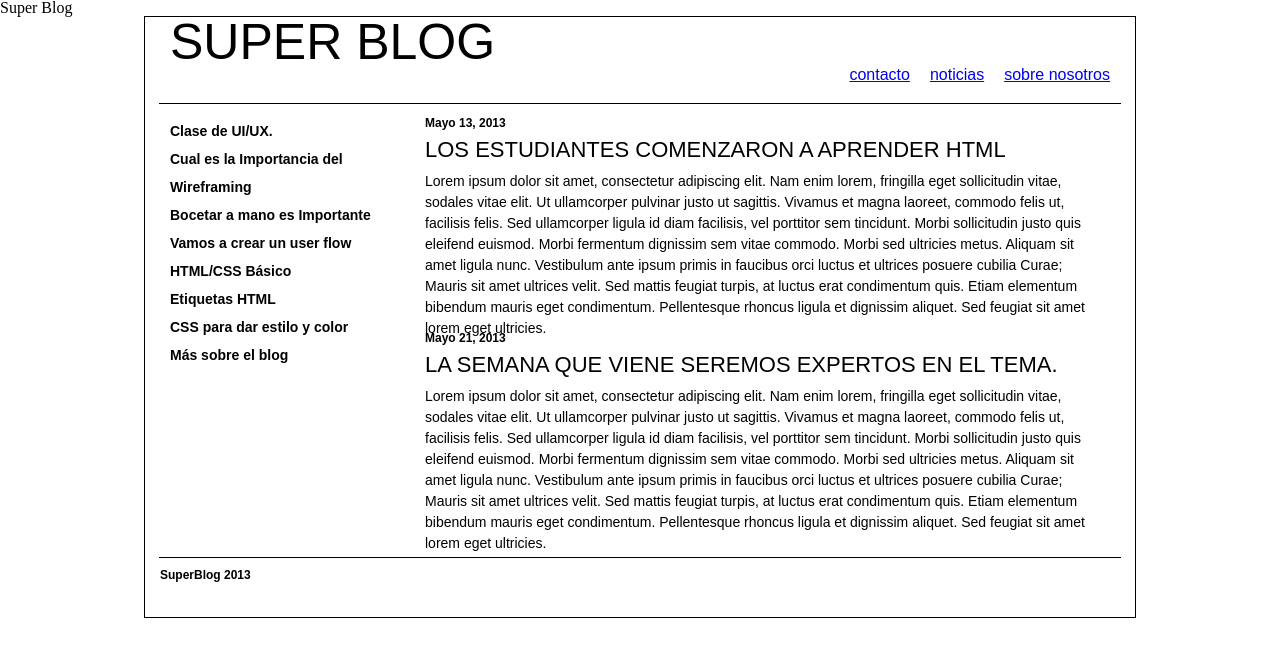
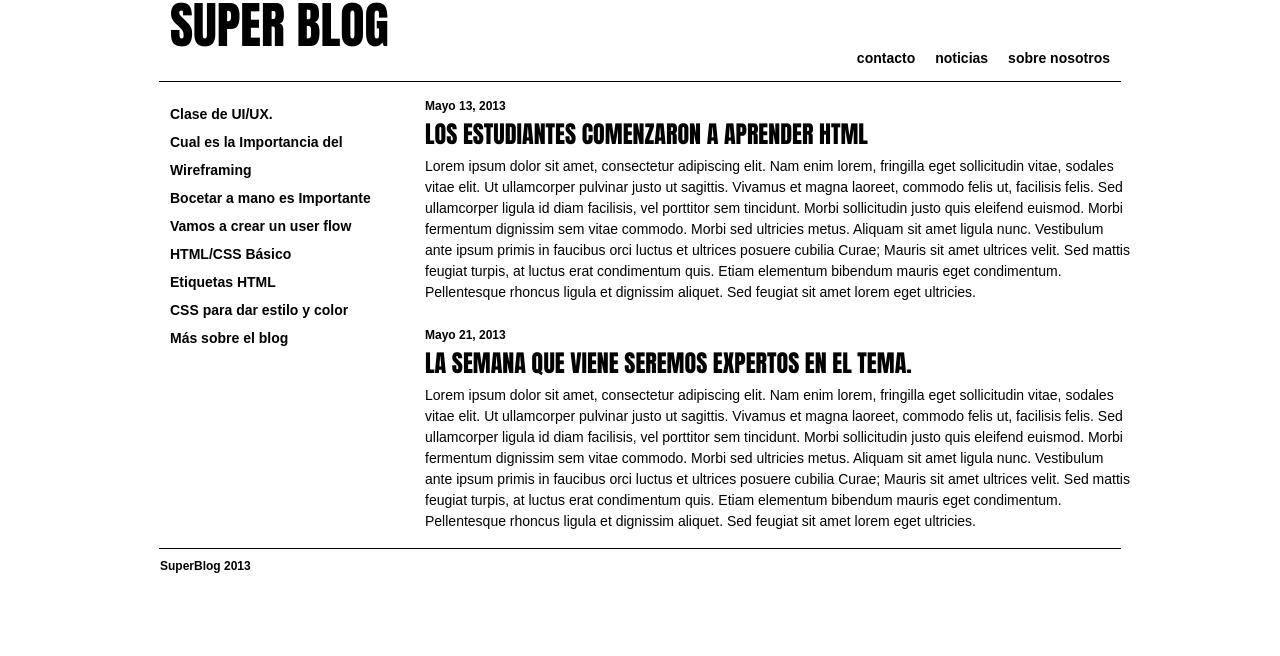
Before and after one commit to JotaDesign/Taller-Gra-fico, a plain HTML site: page Semana 2/index.html in a window 1280 px wide. Drawn offline with Linux system fonts and the light colour scheme.

Commit message:
Arreglos

```diff
--- a/Semana 2/css/stylesheet.css
+++ b/Semana 2/css/stylesheet.css
@@ -1,17 +1,11 @@
 .wrapper {
 	margin: auto;
 	width: 990px;
-	height: 600px;
 	font-family: arial;
-	border: 1px solid;
-}
-
-header {
-	width: 990px;
-	height: 90px;
 }
 
 h1 {
+	font-family: impact;
 	font-size: 50px;
 	padding-left: 25px;
 }
@@ -19,7 +13,7 @@ h1 {
 nav {
 	float: right;
 	padding-right: 25px;
-	padding-bottom: 20px;
+	padding-bottom: 15px;
 	text-decoration: none;
 }
 
@@ -32,7 +26,6 @@ nav {
 aside {
 	float: left;
 	width: 230px;
-	height: 365px;
 	line-height: 200%;
 	font-size: 14px;
 	padding-left: 25px;
@@ -43,13 +36,7 @@ aside {
 section {
 	float: left;
 	width: 708px;
-	height: 450px;
 	padding-left: 25px;
-}
-
-article {
-	width: 675px;
-	height: 215px;
 }
 
 h5 {
@@ -59,8 +46,8 @@ h5 {
 }
 
 h2 {
-	font-size: 22px;
-	font-family: Arial;
+	font-size: 24px;
+	font-family: impact;
 	padding-top: 10px;
 	padding-bottom: 10px;
 }
@@ -79,3 +66,10 @@ footer p {
 	font-weight: bold;
 	padding-left: 15px;
 }
+
+a {
+	text-decoration: none;
+	color: black;
+	font-weight: bold;
+	font-size: 14px;
+}
--- a/Semana 2/index.html
+++ b/Semana 2/index.html
@@ -1,8 +1,8 @@
-<!docktype html>
+<!DOCTYPE html>
 <html lang="en">
 <head>
 	<meta charset="UTF-8">
-	<tittle>Super Blog</tittle>
+	<title>Super Blog</title>
 	<link rel="stylesheet" type="text/css" href="css/reset.css">
 	<link rel="stylesheet" type="text/css" href="css/stylesheet.css">
 </head>
@@ -15,7 +15,7 @@
 				<ul class="botones">
 					<li><a href="contacto.html">contacto</a></li>
 					<li><a href="noticias.html">noticias</a></li>
-					<li><a href="sobre nosotros.html">sobre nosotros</a></li>
+					<li><a href="sobre_nosotros.html">sobre nosotros</a></li>
 				</ul>
 		</nav>
 		<hr width="960" color="black" align="center" size="1px">
@@ -38,12 +38,13 @@
 					<h2>LOS ESTUDIANTES COMENZARON A APRENDER HTML</h2>
 					<P>Lorem ipsum dolor sit amet, consectetur adipiscing elit. Nam enim lorem, fringilla eget sollicitudin vitae, sodales vitae elit. Ut ullamcorper pulvinar justo ut sagittis. Vivamus et magna laoreet, commodo felis ut, facilisis felis. Sed ullamcorper ligula id diam facilisis, vel porttitor sem tincidunt. Morbi sollicitudin justo quis eleifend euismod. Morbi fermentum dignissim sem vitae commodo. Morbi sed ultricies metus. Aliquam sit amet ligula nunc. Vestibulum ante ipsum primis in faucibus orci luctus et ultrices posuere cubilia Curae; Mauris sit amet ultrices velit. Sed mattis feugiat turpis, at luctus erat condimentum quis. Etiam elementum bibendum mauris eget condimentum. Pellentesque rhoncus ligula et dignissim aliquet. Sed feugiat sit amet lorem eget ultricies.</P>
 				</article>
-
+				<br>
 				<article>
 					<H5>Mayo 21, 2013</H5>
 					<h2>LA SEMANA QUE VIENE SEREMOS EXPERTOS EN EL TEMA.</h2>
 					<P>Lorem ipsum dolor sit amet, consectetur adipiscing elit. Nam enim lorem, fringilla eget sollicitudin vitae, sodales vitae elit. Ut ullamcorper pulvinar justo ut sagittis. Vivamus et magna laoreet, commodo felis ut, facilisis felis. Sed ullamcorper ligula id diam facilisis, vel porttitor sem tincidunt. Morbi sollicitudin justo quis eleifend euismod. Morbi fermentum dignissim sem vitae commodo. Morbi sed ultricies metus. Aliquam sit amet ligula nunc. Vestibulum ante ipsum primis in faucibus orci luctus et ultrices posuere cubilia Curae; Mauris sit amet ultrices velit. Sed mattis feugiat turpis, at luctus erat condimentum quis. Etiam elementum bibendum mauris eget condimentum. Pellentesque rhoncus ligula et dignissim aliquet. Sed feugiat sit amet lorem eget ultricies.</P>
 				</article>
+				<br>
 		</section>
 
 		<footer>
--- a/Semana 3/css/stylesheet.css
+++ b/Semana 3/css/stylesheet.css
@@ -61,14 +61,16 @@ a:visited {
 }
 
 section {
-	background-color: #ffffff;
 	height: 330px;
-	width: 990px;
 }
 
-article{
-	width: 495px;
+.article1{
 	float: left;
+}
+
+.article2{
+	float: right;
+	padding-right: 100px;
 }
 
 h2 {
@@ -77,10 +79,11 @@ h2 {
 	font-size: 24px;
 	padding-left: 90px;
 	padding-top: 40px;
+	color: #230b03;
 }
 
 p {
-	font-family: arial;
+	font-family: Arial;
 	font-size: 12px;
 	color: #230b03;
 	padding-left: 90px;
@@ -94,13 +97,13 @@ footer {
 	background-color: #230b03;
 	height: 34px;
 	width: 990px;
+	clear: both;
 }
 
 footer p {
+	font-family: Arial;
 	color: #ffffff;
-	font-family: arial;
 	font-size: 12px;
-	text-align: center;
 	padding-top: 10px;
 }
 
```
Also changed, not shown: Semana 1/index.html (+1 -1 lines), Semana 3/index.html (+4 -4 lines).
